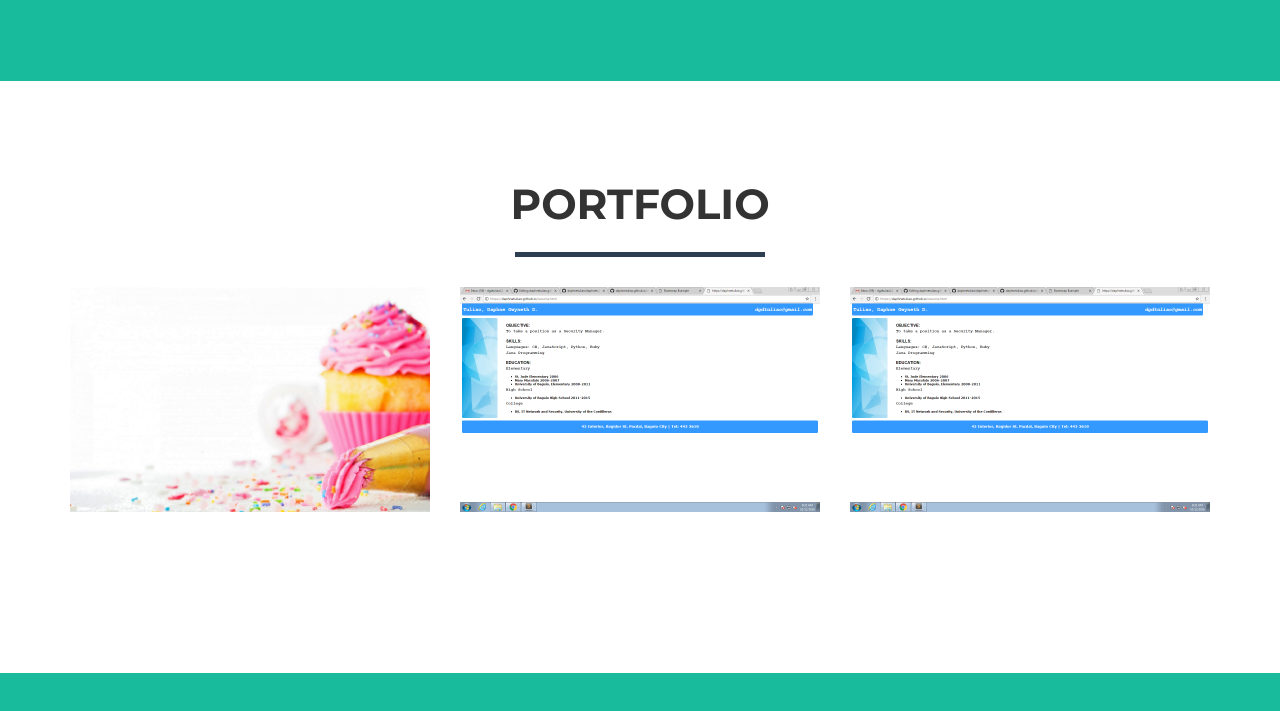
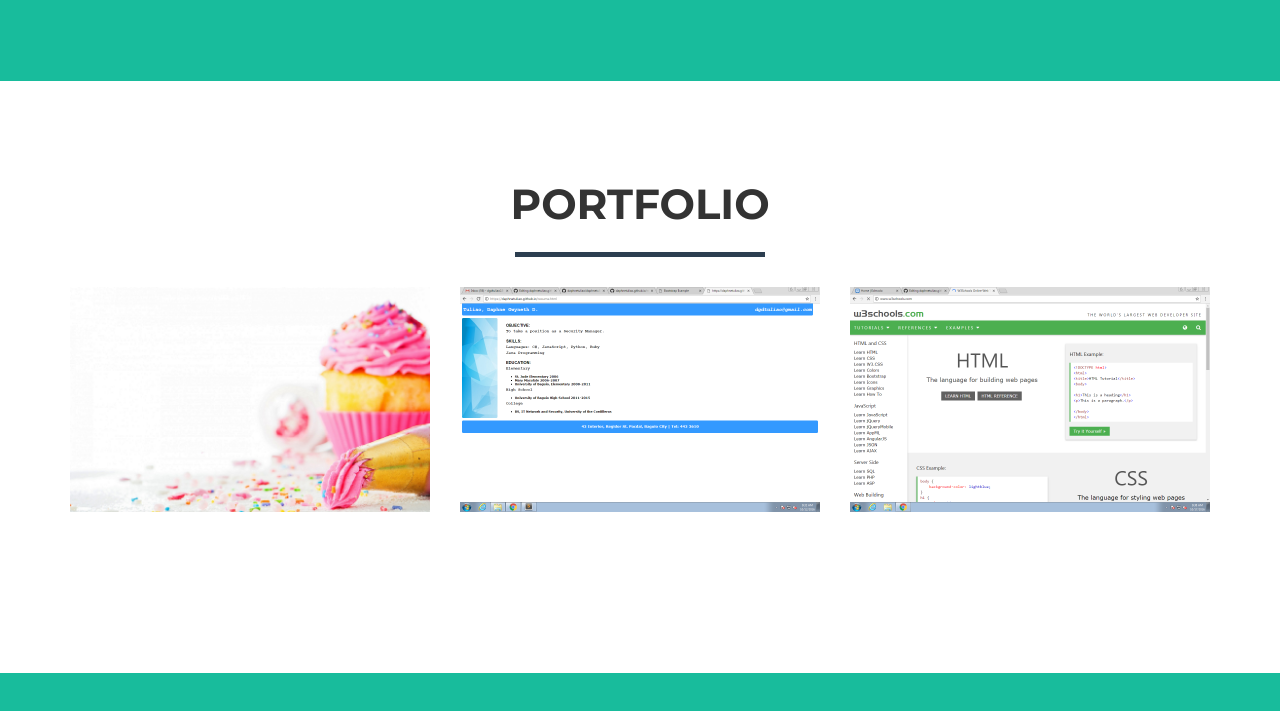
Before and after one commit to daphnetuliao/daphnetuliao.github.io, a website: page index.html in a window 1280 px wide. Shown: the part 569-1280 px from the top of the page. Drawn offline with nearby package versions, Linux system fonts and the light colour scheme.

Commit message:
Update index.html

```diff
--- a/index.html
+++ b/index.html
@@ -119,7 +119,7 @@
                                 <i class="fa fa-search-plus fa-3x"></i>
                             </div>
                         </div>
-                        <img src="Resumepic.PNG" class="img-responsive" alt="">
+                        <img src="Capture.PNG" class="img-responsive" alt="">
                     </a>
                 </div>
                 <div class="col-sm-4 portfolio-item">
```
